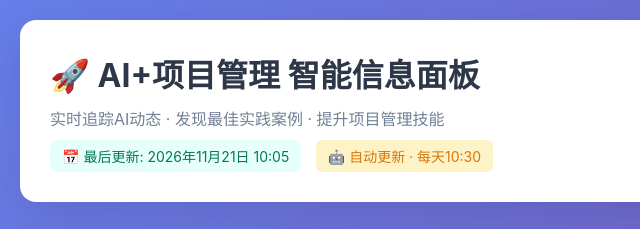
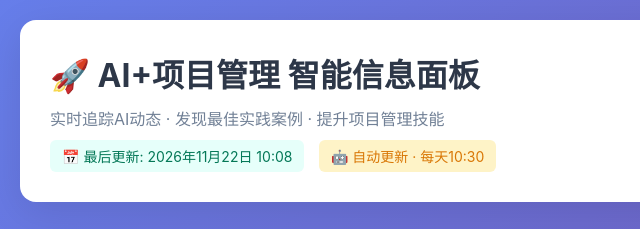
Before and after one commit to bingyuwei5-spec/ai-pm-dashboard, a plain HTML site: page index.html in a window 1280 px wide. Shown: the top 229 px of the page, 0-640 px from the left. Drawn offline with Linux system fonts and the light colour scheme.

Commit message:
deploy: 96bd748b1b7ed567fb8fc61f9e6aad4171e68a09

```diff
--- a/index.html
+++ b/index.html
@@ -277,7 +277,7 @@
         <div class="header">
             <h1>🚀 AI+项目管理 智能信息面板</h1>
             <p>实时追踪AI动态 · 发现最佳实践案例 · 提升项目管理技能</p>
-            <span class="update-time">📅 最后更新: 2026年11月21日 10:05</span>
+            <span class="update-time">📅 最后更新: 2026年11月22日 10:08</span>
             <span class="auto-badge">🤖 自动更新 · 每天10:30</span>
         </div>
 
```
